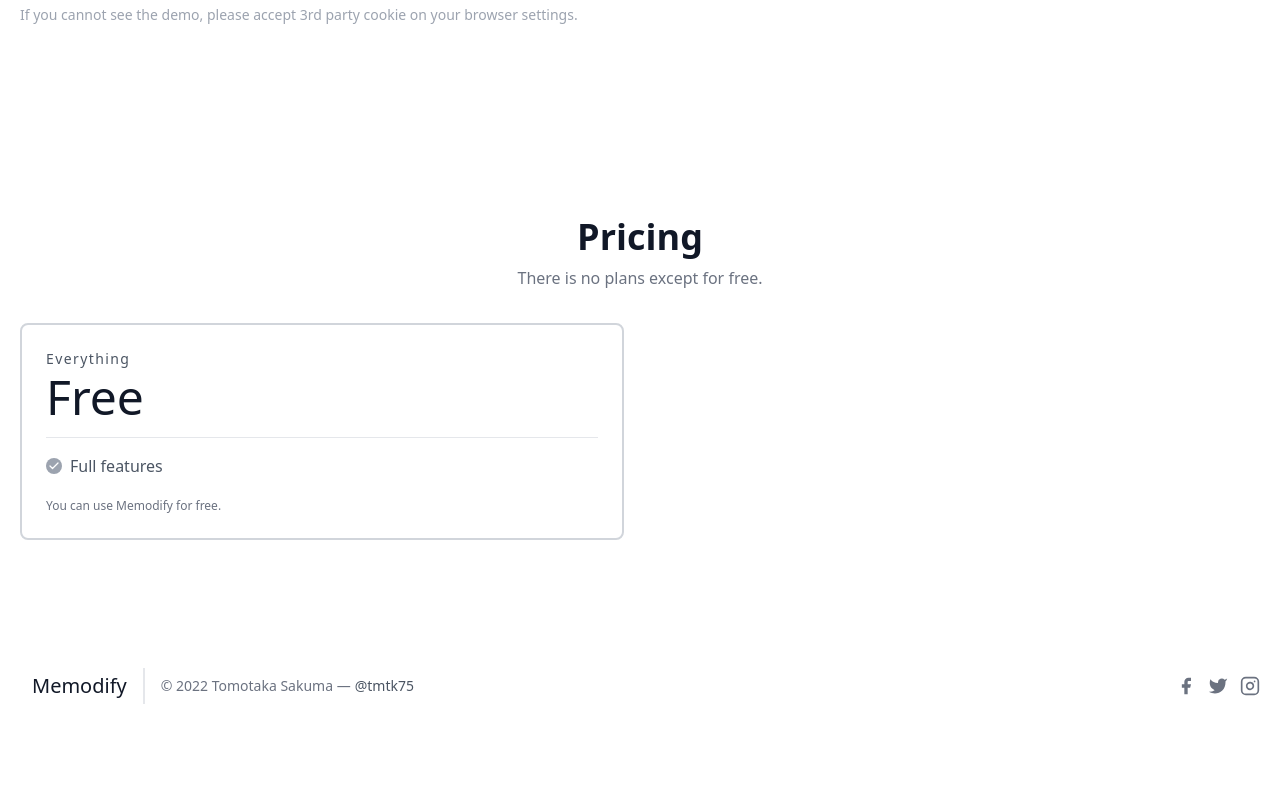
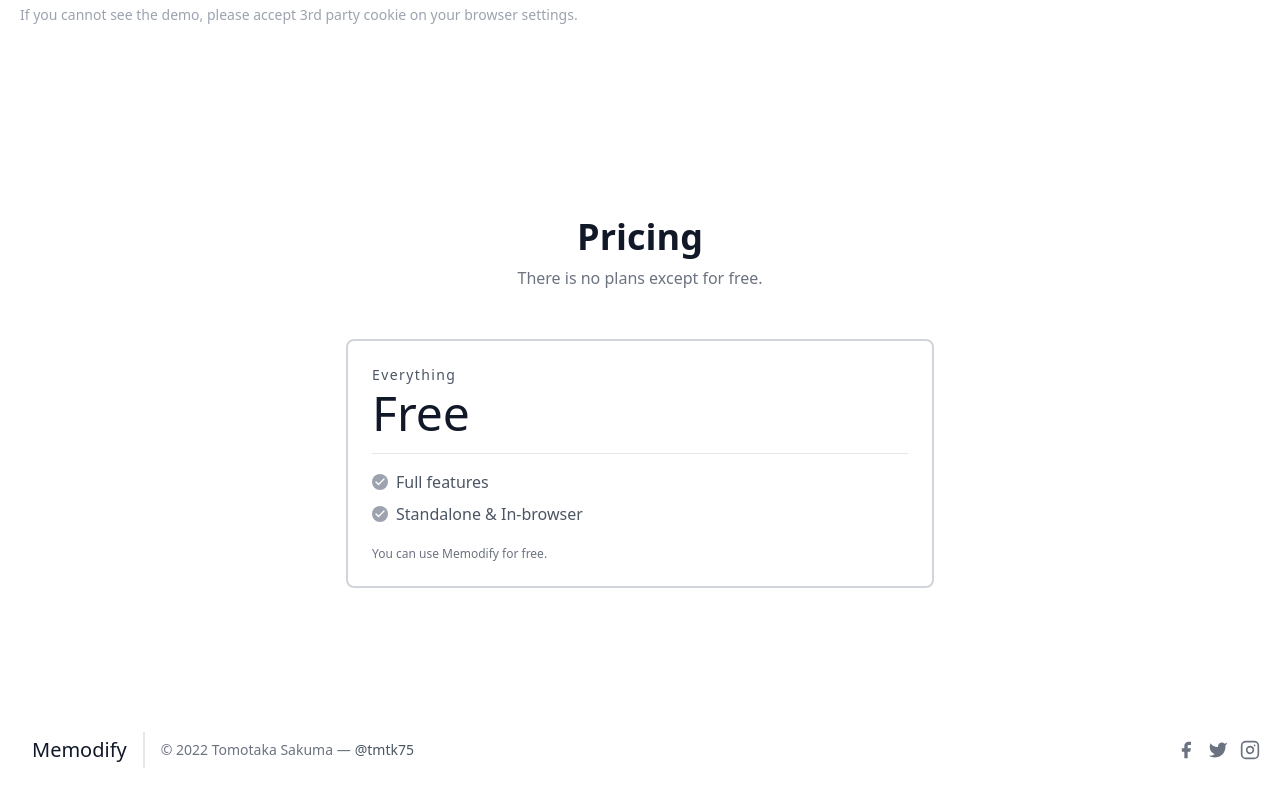
Before and after one commit to memodify/memodify.github.io, a Next.js app: page / in a window 1280 px wide. Shown: the part 3794-4594 px from the top of the page. Before the commit the page ends 4530 px from the top, so only its background shows below. Built offline with nearby package versions, Linux system fonts and the light colour scheme; no server answers; grey boxes are pictures that could not be loaded; a web font is replaced by a local one.

Commit message:
fix: center pricing free plan card.

```diff
--- a/components/Pricing.tsx
+++ b/components/Pricing.tsx
@@ -10,7 +10,7 @@
             There is no plans except for free.
           </p>
         </div>
-        <div className="flex flex-wrap -m-4">
+        <div className="flex flex-col items-center">
           <PricingCard
             {...{
               subheader: "Everything",
@@ -18,16 +18,19 @@
               footer: "You can use Memodify for free.",
             }}
           >
+            <>
               <PricingItem>Full features</PricingItem>
+              <PricingItem>Standalone & In-browser</PricingItem>
+            </>
           </PricingCard>
           {/* <PricingCard
             {...{
-                subheader: "Or",
+              subheader: "Welcome",
               header: "Donate",
-                footer: "Your donations are welcome.",
+              footer: "I'm preparing how to donate.",
             }}
           >
-              <PricingItem>Full features</PricingItem>
+            <PricingItem>TBD</PricingItem>
           </PricingCard> */}
         </div>
       </div>
```
Lines whose indentation alone changed are shown as unchanged.
